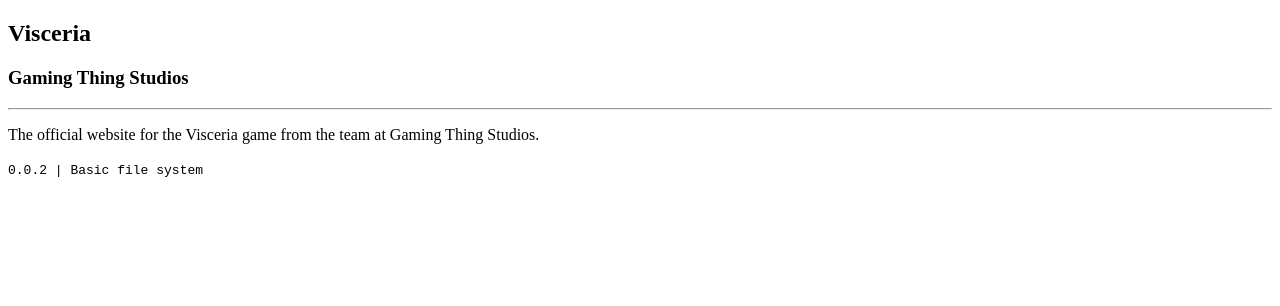
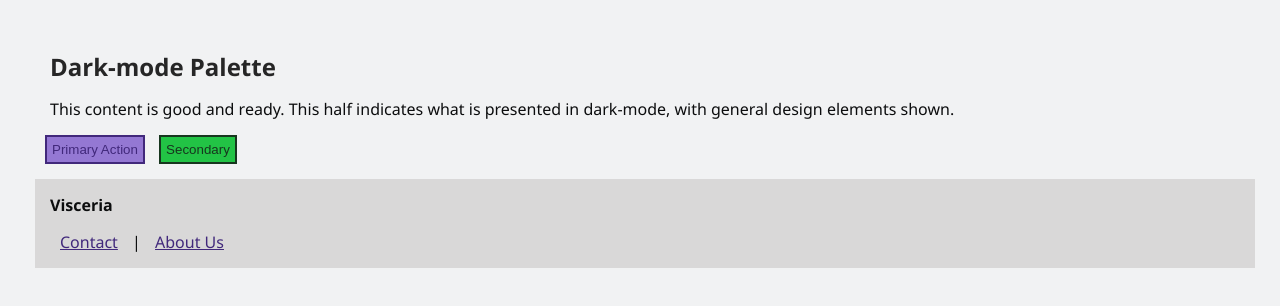
Before and after one commit to Visceria/visceria.github.io, a plain HTML site: page index.html in a window 1280 px wide. Drawn offline with nearby package versions, Linux system fonts and the light colour scheme; files that its build step writes are made by us from their sources.

Commit message:
[0.0.3] Colour palette

```diff
--- a/index.html
+++ b/index.html
@@ -2,10 +2,10 @@
     Project Title:             Visceria Website
         Document Author:       Gaming Thing Studios & Luna Nobles
         Date Initialised:      Mar. 31, '26
-        Date Updated:          Mar. 31, '26
+        Date Updated:          Apr. 01, '26
 -->
 <!DOCTYPE html>
-<html lang="en-CA">
+<html lang="en-US">
     <head>
         <meta charset="UTF-8">
         <meta name="viewport" content="width=device-width, initial-scale=1.0">
@@ -14,25 +14,51 @@
         <meta name="keywords"    content="!!!TODO!!!">
 
         <title>Visceria</title>
-        <link rel="icon" type="img/!!!TODO!!!" href="images/!!!TODO!!!"/>
+        <link rel="icon" type="" href=""/>
 
         <!--META CONTEXT-->
-        <link rel="stylesheet" href="styles_font.css"/>
-        <link rel="stylesheet" href="styles_general.css"/>
-        <link rel="stylesheet" href="styles_special.css"/>
-        <link rel="stylesheet" href="styles_mobile.css"/>
+        <link rel="stylesheet" href="styles/styles_font.css"/>
+        <link rel="stylesheet" href="styles/styles_general.css"/>
+        <link rel="stylesheet" href="styles/styles_special.css"/>
+        <link rel="stylesheet" href="styles/styles_mobile.css"/>
     </head>
     <body>
-        <nav></nav>
+        <!--<nav>
+            <a href="#home">
+                <span class="material-symbols-rounded">home</span>
+                <p>Home</p>
+            </a>
+            <a href="#game">
+                <span class="material-symbols-rounded">sports_esports</span>
+                <p>Get the game</p>
+            </a>
+            <a href="#story">
+                <span class="material-symbols-rounded">book_2</span>
+                <p>Story</p>
+            </a>
+            <a href="#about_us">
+                <span class="material-symbols-rounded">person</span>
+                <p>About Us</p>
+            </a>
+            <a href="#contact">
+                <span class="material-symbols-rounded">mail</span>
+                <p>Contact</p>
+            </a>
+        </nav>-->
         <main>
             <section>
-              <h1>Visceria</h1>
-              <h3>Gaming Thing Studios</h3>
-              <hr/>
-              <p>The official website for the Visceria game from the team at Gaming Thing Studios.</p>
+                <div>
+                    <h2>Dark-mode Palette</h2>
+                    <p>This content is good and ready. This half indicates what is presented in dark-mode, with general design elements shown.</p>
+                    <button type="button" class="action_primary">Primary Action</button>
+                    <button type="button" class="action_secondary">Secondary</button>
+                </div>
+                <footer>
+                    <h4>Visceria</h4>
+                    <p><a href="#">Contact</a> | <a href="#">About Us</a></p>
+                </footer>
             </section>
-            <footer><code>0.0.2 | Basic file system</code></footer>
         </main>
-        <script src="script.js"></script>
+        <script src="scripts/script.js"></script>
     </body>
 </html>
--- a/scripts/script.js
+++ b/scripts/script.js
@@ -0,0 +1 @@
+// Stuff
--- a/styles/styles_font.css
+++ b/styles/styles_font.css
@@ -1 +1,13 @@
 @charset "UTF-8";
+
+@import url("https://fonts.googleapis.com/css2?family=Material+Symbols+Rounded:opsz,wght,FILL,GRAD@24,700,1,-25");
+
+.material-symbols-rounded {
+    font-variation-settings:
+        'FILL' 1,
+        'wght' 700,
+        'GRAD' -25,
+        'opsz' 24;
+    margin: unset;
+    font-size: inherit;
+}
--- a/styles/styles_general.css
+++ b/styles/styles_general.css
@@ -1 +1,106 @@
 @charset "UTF-8";
+
+:root {
+    --palette-primary:    hsl(258, 51%, 65%);
+    --palette-secondary:  hsl(258, 51%, 32%);
+    --palette-accent-a:   hsl(133, 70%, 45%);
+    --palette-accent-b:   hsl(134, 40%, 15%);
+    --palette-background: hsl(210, 8%, 95%);
+    --palette-outlines:   hsl(0, 1%, 85%);
+    --palette-headers:    hsl(0, 0%, 15%);
+    --palette-text:       hsl(210, 8%, 5%);
+}
+
+@media (prefers-color-scheme: dark) {
+    :root {
+        --palette-primary:    hsl(258, 51%, 32%);
+        --palette-secondary:  hsl(258, 51%, 65%);
+        --palette-accent-a:   hsl(134, 40%, 15%);
+        --palette-accent-b:   hsl(133, 70%, 45%);
+        --palette-background: hsl(210, 8%, 5%);
+        --palette-outlines:   hsl(0, 0%, 15%);
+        --palette-headers:    hsl(0, 1%, 85%);
+        --palette-text:       hsl(210, 8%, 95%);
+}
+}
+
+
+* {
+    margin: 0;
+    padding: 0;
+    box-sizing: border-box;
+}
+
+html,
+body {
+    width: 100vw;
+    height: 100vh;
+    & * {
+        margin: 5px;
+        padding: 5px;
+    }
+}
+
+
+body {
+    font-family: 'Segoe UI', Tahoma, Geneva, Verdana, sans-serif;
+    background-color: var(--palette-background);
+    color: var(--palette-text);
+
+    & h1,
+    & h2,
+    & h3 {
+        color: var(--palette-headers);
+    }
+
+    & button.action_primary {
+        background-color: var(--palette-primary);
+        border: 2px solid var(--palette-secondary);
+        color: var(--palette-secondary);
+    }
+
+    & button.action_secondary {
+        background-color: var(--palette-accent-a);
+        border: 2px solid var(--palette-accent-b);
+        color: var(--palette-accent-b);
+    }
+
+    & a {
+        color: var(--palette-secondary);
+        &:hover {
+            color: var(--palette-accent-a);
+        }
+    }
+}
+
+footer {
+    background-color: var(--palette-outlines);
+}
+
+
+
+
+/*body nav {
+    display: flex;
+    flex-direction: row;
+    justify-content: space-evenly;
+    position: sticky;
+    top: 0;
+    left: 0;
+    width: 100vw;
+    height: 8vh;
+    background-color: seagreen;
+
+    & > a {
+        display: flex;
+        flex-direction: row;
+        justify-content: center;
+        height: 100%;
+        width: 30%;
+        background-color: darkgreen;
+        font-size: 2vh;
+        &:hover {
+            background-color: green;
+        }
+    }
+}*/
```
Also changed, not shown: 2 other files.
